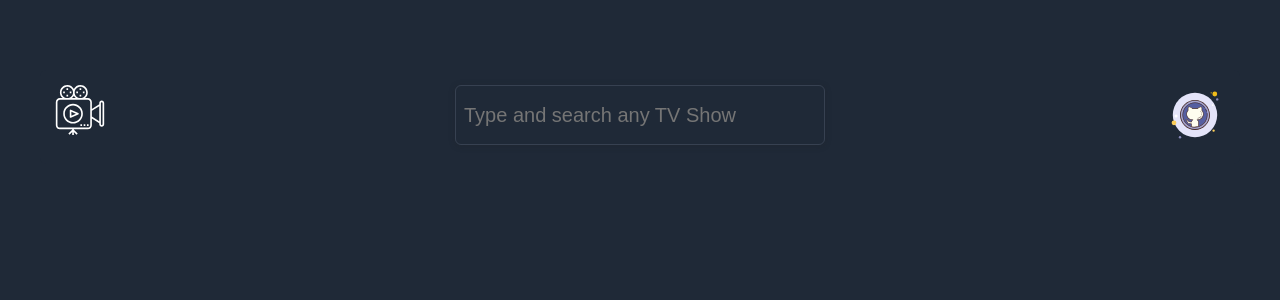
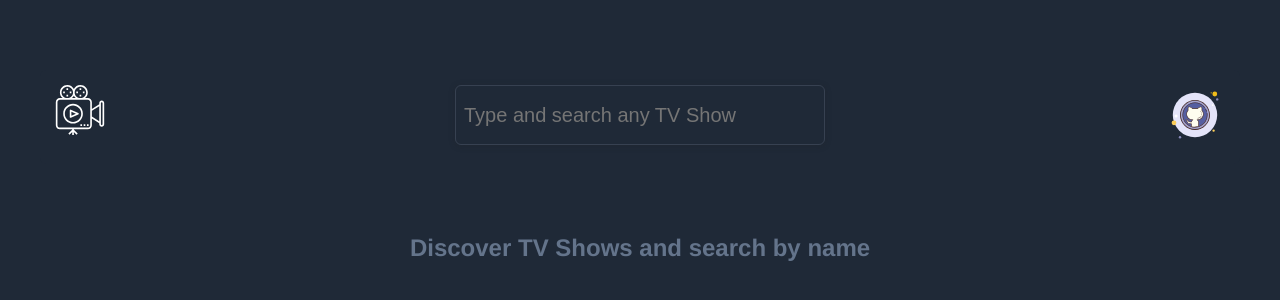
Before and after one commit to alkama25/tvshows-search, a Vue app: page / in a window 1280 px wide. Shown: the top 300 px of the page. Built offline with nearby package versions, Linux system fonts and the light colour scheme.

Commit message:
fix: showing search result message

```diff
--- a/src/App.vue
+++ b/src/App.vue
@@ -2,7 +2,7 @@
   <main>
     <div id="app">
       <search-bar @getMovies="getMovies"></search-bar>
-      <shows-list :movieListRecords="movieListRecords"></shows-list>
+      <shows-list :movieListRecords="movieListRecords" :searchTerm="searchTerm"></shows-list>
     </div>
   </main>
 </template>
@@ -20,11 +20,13 @@ export default {
   data() {
     return {
       movieListRecords: [],
+      searchTerm: '',
     };
   },
   methods: {
-    getMovies(records) {
+    getMovies(records, searchString) {
       this.movieListRecords = records;
+      this.searchTerm = searchString
     },
   },
 };
--- a/src/assets/scss/_app.scss
+++ b/src/assets/scss/_app.scss
@@ -18,6 +18,12 @@ p{
   font-size:1.25rem;
   color:$text-white;
   line-height: 1.5;
+}
+
+h1{
+  padding-top:3.125rem;
+  text-align:center;
+  color: #64748B;
 }
 
 header{
--- a/src/components/SearchBar.vue
+++ b/src/components/SearchBar.vue
@@ -1,10 +1,11 @@
 <template>
   <header>
-    <img src="../assets/icons/action.svg" class="action-icon"/>
+    <img src="../assets/icons/action.svg" class="action-icon" />
     <input
       type="search"
-      @blur="fetchMovieList($event.target.value)"
       placeholder="Type and search any TV Show"
+      v-model="searchTerm"
+      @blur="fetchMovieList"
     />
     <a target="_blank" href="https://github.com/alkama25/tvshows-search" class="gitLink">
       <img src="../assets/icons/github.svg" alt="github-logo" class="gitIcon" />
@@ -18,13 +19,14 @@ export default {
   data() {
     return {
       movieList: [],
+      searchTerm: '',
     };
   },
   methods: {
-    async fetchMovieList(searchTerm) {
+    async fetchMovieList() {
       try {
-        this.movieList = await getMovieList(searchTerm);
-        this.$emit("getMovies", this.movieList);
+        this.movieList = await getMovieList(this.searchTerm);
+        this.$emit("getMovies", this.movieList, this.searchTerm);
       } catch (e) {
         console.log(e);
       }
--- a/src/components/ShowsList.vue
+++ b/src/components/ShowsList.vue
@@ -1,18 +1,25 @@
 <template>
-  <section class="grid-container" v-if="movieListRecords.length">
-    <div v-for="movie in movieListRecords" :key="movie.show.id" class="grid-item">
-      <a :href="movie.show.officialSite" target="blank">
-        <img :src="movie.show.image.original" />
-      </a>
+  <section>
+    <h1 v-if="searchTerm === ''">Discover TV Shows and search by name</h1>
+    <div class="grid-container" v-if="movieListRecords.length > 0">
+      <div v-for="movie in movieListRecords" :key="movie.show.id" class="grid-item">
+        <a :href="movie.show.officialSite" target="blank">
+          <img :src="movie.show.image.original" />
+        </a>
 
-      <p>{{ movie.show.name }}, {{ movie.show.language }}</p>
+        <p>{{ movie.show.name }}, {{ movie.show.language }}</p>
+      </div>
     </div>
+    <h1 v-if="searchTerm.length && movieListRecords.length === 0">No results found. Please try again</h1>
   </section>
 </template>
 
 <script>
 export default {
   props: {
+    searchTerm: {
+      type: String,
+    },
     movieListRecords: {
       type: Array,
     },
```
